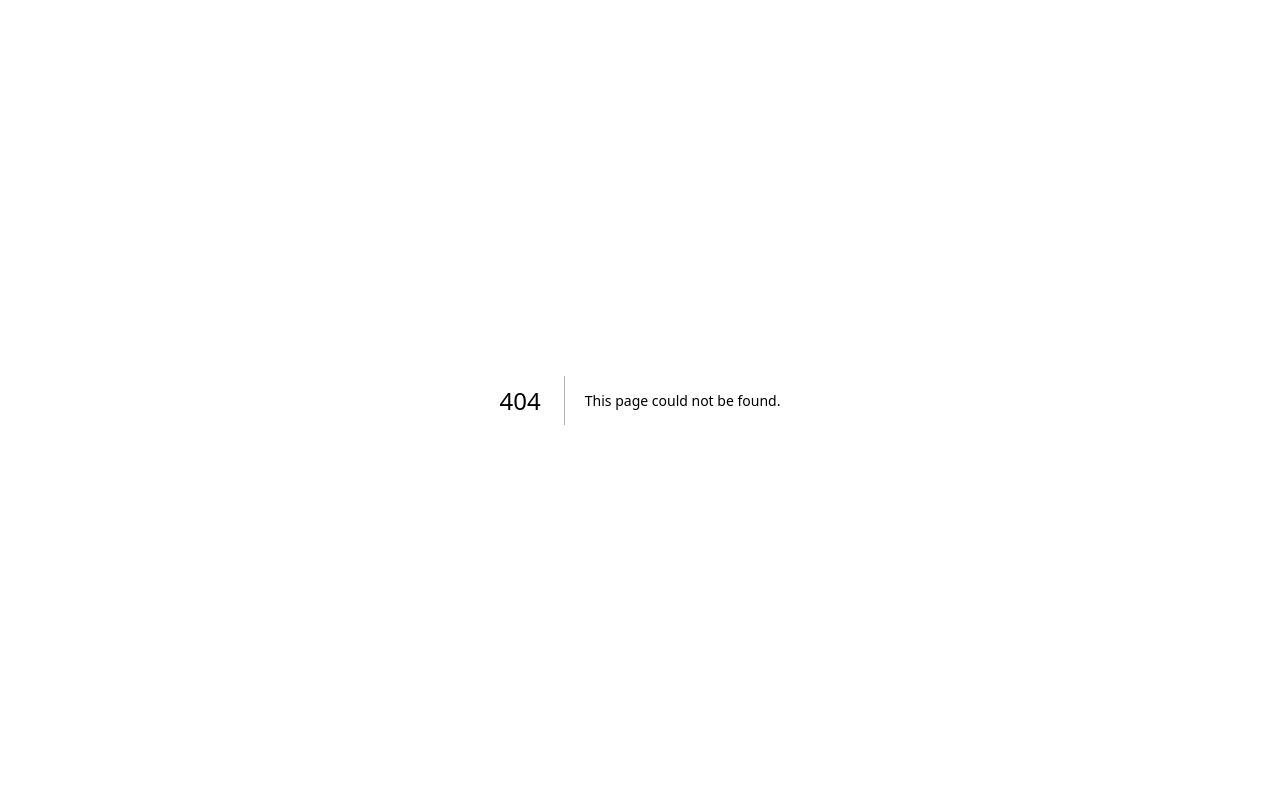
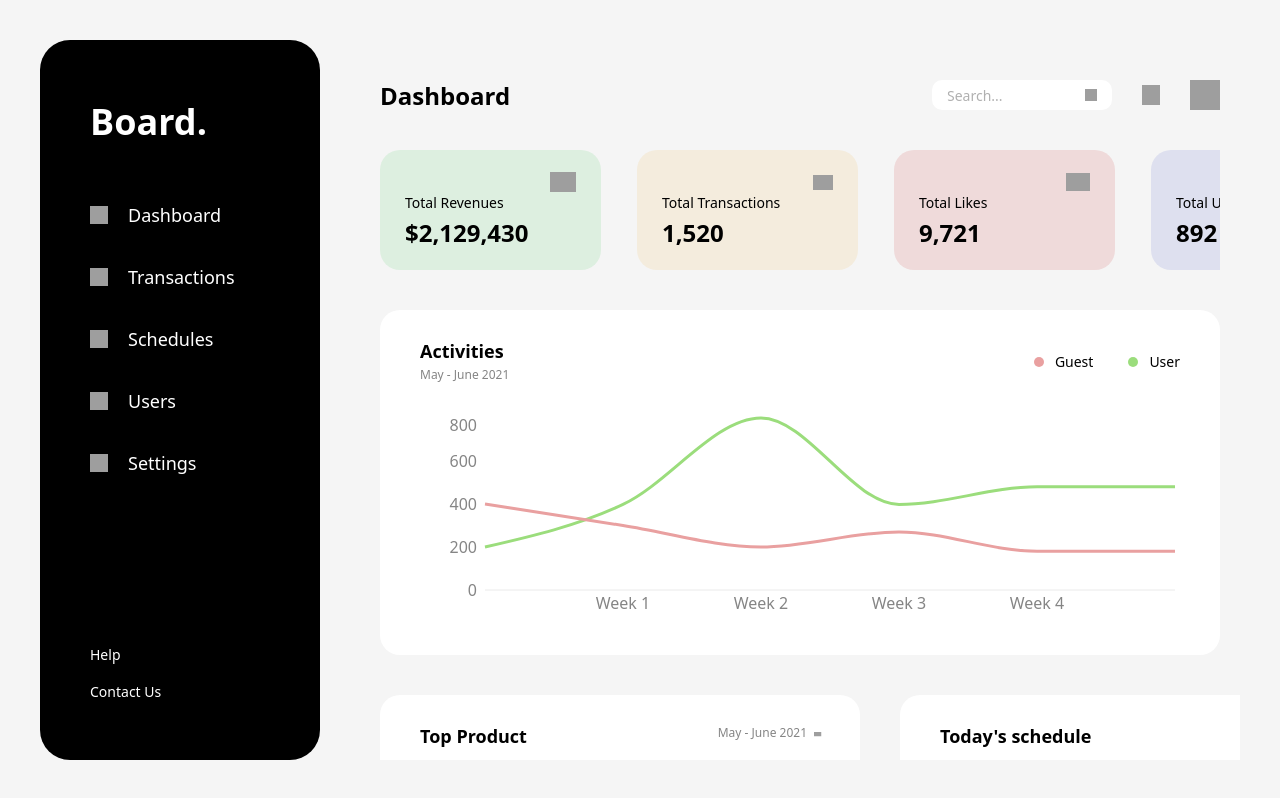
Before and after one commit to Yash0125/listed-assignment, a Next.js app: page /dashboard in a window 1280 px wide. Before the commit this address had no page. Built offline with nearby package versions, Linux system fonts and the light colour scheme; grey boxes are pictures that could not be loaded.

Commit message:
refactor : dashboard page

```diff
--- /dev/null
+++ b/pages/dashboard/index.js
@@ -0,0 +1,24 @@
+import { Sidebar } from "@/components/dashboard/Sidebar";
+import { ProductActivities } from "@/components/dashboard/ProductActivities";
+import { ProductStat } from "@/components/dashboard/ProductStat";
+import { ProductStatsInfo } from "@/components/dashboard/ProductStatsInfo";
+import { Navigation } from "@/components/dashboard/Navigation";
+import React, { useEffect, useState } from "react";
+
+export default function Dashboard({ children }) {
+  const [domLoaded, setDomLoaded] = useState(false);
+  useEffect(() => {
+    setDomLoaded(true);
+  }, []);
+  return (
+    <div className="p-[40px] bg-[#F5F5F5] h-screen w-full flex gap-[40px] overflow-hidden">
+      <Sidebar></Sidebar>
+      <section className="h-full w-full p-[20px] flex flex-col gap-[40px]  overflow-y-scroll no-scrollbar">
+        <Navigation />
+        <ProductStatsInfo />
+        <ProductActivities />
+        <ProductStat />
+      </section>
+    </div>
+  );
+}
--- a/pages/dashboard/layout.js
+++ /dev/null
@@ -1,12 +0,0 @@
-import { Sidebar } from "@/components/dashboard/SideDrawer";
-
-export default function Layout({ children }) {
-  return (
-    <div className="p-[40px] bg-[#F5F5F5] h-screen w-full flex gap-[40px] overflow-hidden">
-      <Sidebar></Sidebar>
-      <section className="h-full w-full p-[20px] flex flex-col gap-[40px]  overflow-y-scroll no-scrollbar">
-        {children}
-      </section>
-    </div>
-  );
-}
--- a/pages/dashboard/page.js
+++ /dev/null
@@ -1,20 +0,0 @@
-import { ProductActivities } from "@/components/dashboard/ProductActivities";
-import { ProductStat } from "@/components/dashboard/ProductStat";
-import { ProductStatsInfo } from "@/components/dashboard/ProductStatsInfo";
-import { Navigation } from "@/components/dashboard/TopNavigation";
-import React, { useEffect, useState } from "react";
-
-export default function Page() {
-  const [domLoaded, setDomLoaded] = useState(false);
-  useEffect(() => {
-    setDomLoaded(true);
-  }, []);
-  return (
-    <>
-      <Navigation></Navigation>
-      <ProductStatsInfo></ProductStatsInfo>
-      <ProductActivities></ProductActivities>
-      <ProductStat></ProductStat>
-    </>
-  );
-}
```
